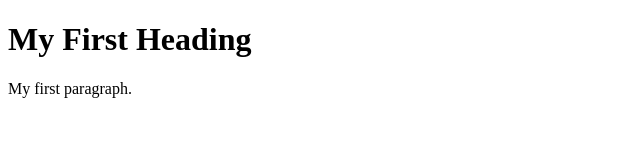
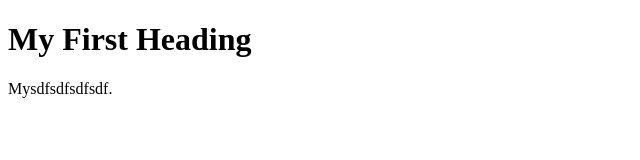
Before and after one commit to NotARainb0w/Testshit, a plain HTML site: page index.html in a window 1280 px wide. Shown: the full height of the page, 0-640 px from the left. Drawn offline with Linux system fonts and the light colour scheme.

Commit message:
Update index.html

```diff
--- a/index.html
+++ b/index.html
@@ -6,7 +6,7 @@
 <body>
 
 <h1>My First Heading</h1>
-<p>My first paragraph.</p>
+<p>Mysdfsdfsdfsdf.</p>
 
 </body>
 </html>
```
